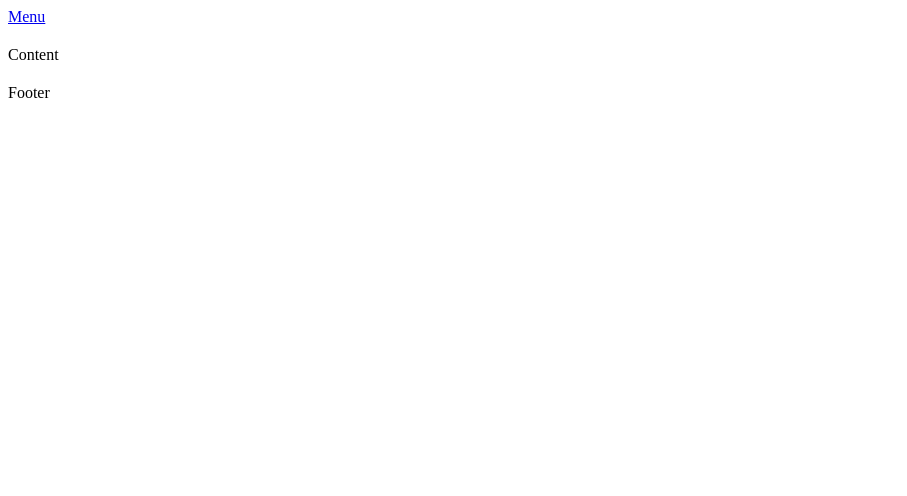
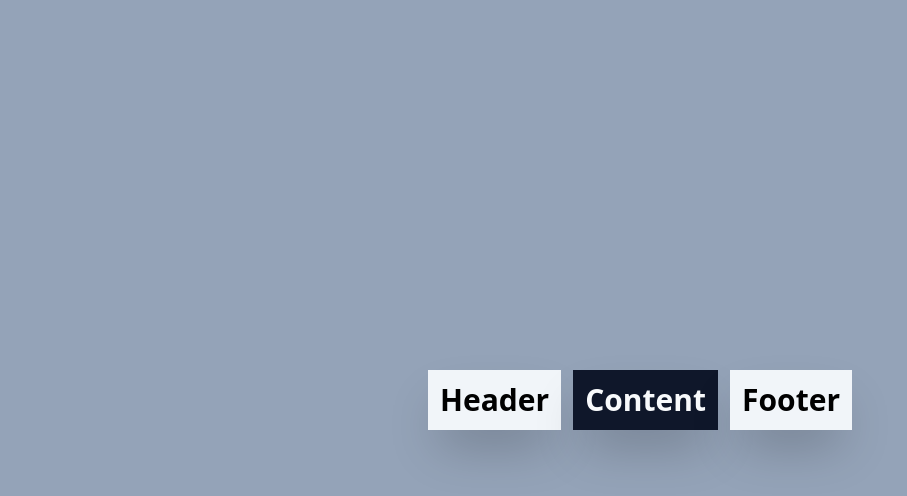
Before and after one commit to akrn27/learn-nextjs, a Next.js app: page / in a window 1280 px wide. Shown: the top 496 px of the page, without its empty margins (0-907 px from the left). Built offline with nearby package versions, Linux system fonts and the light colour scheme.

Commit message:
Tugas Hari 4

```diff
--- /dev/null
+++ b/components/content/index.js
@@ -0,0 +1,9 @@
+import React from "react";
+
+export const Content = () => {
+  return (
+    <div className="p-3 shadow-2xl text-3xl font-semibold text-center cursor-pointer bg-slate-900 hover:bg-slate-800 active:shadow-none text-slate-50 active:scale-95">
+      Content
+    </div>
+  );
+};
--- a/components/footer/index.js
+++ b/components/footer/index.js
@@ -1,7 +1,13 @@
 import React from "react";
 
+// import styles from "./styles.module.css";
+
 const Footer = () => {
-  return <div>Footer</div>;
+  return (
+    <div className="p-3 shadow-2xl text-3xl font-semibold text-center cursor-pointer bg-slate-100 hover:bg-slate-50 active:shadow-none active:scale-95">
+      Footer
+    </div>
+  );
 };
 
 export default Footer;
--- /dev/null
+++ b/components/footer/styles.module.css
@@ -0,0 +1,3 @@
+.header {
+  background-color: aqua;
+}
--- a/components/header/index.js
+++ b/components/header/index.js
@@ -2,10 +2,15 @@ import React from "react";
 import { Menu } from "../menu";
 import { withAuth } from "../with-auth";
 
+// import styles from "./styles.module.css";
+
 const Header = () => {
   return (
     <>
-      <Menu />
+      {/* <Menu /> */}
+      <div className="p-3 shadow-2xl text-3xl font-semibold text-center cursor-pointer bg-slate-100 hover:bg-slate-50 active:shadow-none active:scale-95">
+        Header
+      </div>
     </>
   );
 };
--- /dev/null
+++ b/components/header/styles.module.css
@@ -0,0 +1,3 @@
+.header {
+  background-color: aqua;
+}
--- a/components/with-auth/index.js
+++ b/components/with-auth/index.js
@@ -1,7 +1,7 @@
 import React from "react";
 
 export const withAuth = (Component) => {
-  return function WithAuth(props) {
+  return (props) => {
     const isLogin = true;
 
     if (!isLogin) return <div>Anda harus login</div>;
--- a/package.json
+++ b/package.json
@@ -14,11 +14,14 @@
     "react-dom": "latest"
   },
   "devDependencies": {
+    "autoprefixer": "^10.4.16",
     "eslint": "^7.32.0 || ^8.2.0",
     "eslint-config-airbnb": "^19.0.4",
     "eslint-plugin-import": "^2.25.3",
     "eslint-plugin-jsx-a11y": "^6.5.1",
     "eslint-plugin-react": "^7.28.0",
-    "eslint-plugin-react-hooks": "^4.3.0"
+    "eslint-plugin-react-hooks": "^4.3.0",
+    "postcss": "^8.4.31",
+    "tailwindcss": "^3.3.3"
   }
 }
--- a/pages/index.js
+++ b/pages/index.js
@@ -4,6 +4,7 @@ import { Inter } from "next/font/google";
 import styles from "@/styles/Home.module.css";
 import Header from "@/components/header";
 import Footer from "@/components/footer";
+import { Content } from "@/components/content";
 
 const inter = Inter({ subsets: ["latin"] });
 
@@ -16,9 +17,11 @@ export default function Home() {
         <meta name="viewport" content="width=device-width, initial-scale=1" />
         <link rel="icon" href="/favicon.ico" />
       </Head>
-      <Header />
-      <p>Content</p>
-      <Footer />
+      <div className="h-screen flex justify-center items-center gap-3 bg-slate-400">
+        <Header />
+        <Content />
+        <Footer />
+      </div>
     </>
   );
 }
--- /dev/null
+++ b/postcss.config.js
@@ -0,0 +1,6 @@
+module.exports = {
+  plugins: {
+    tailwindcss: {},
+    autoprefixer: {},
+  },
+}
--- a/styles/globals.css
+++ b/styles/globals.css
@@ -1,111 +1,11 @@
-* {
-  margin-bottom: 20px;
+@tailwind base;
+@tailwind components;
+@tailwind utilities;
+
+.text-red {
+  color: red;
 }
 
-/* :root {
-  --max-width: 1100px;
-  --border-radius: 12px;
-  --font-mono: ui-monospace, Menlo, Monaco, 'Cascadia Mono', 'Segoe UI Mono',
-    'Roboto Mono', 'Oxygen Mono', 'Ubuntu Monospace', 'Source Code Pro',
-    'Fira Mono', 'Droid Sans Mono', 'Courier New', monospace;
-
-  --foreground-rgb: 0, 0, 0;
-  --background-start-rgb: 214, 219, 220;
-  --background-end-rgb: 255, 255, 255;
-
-  --primary-glow: conic-gradient(
-    from 180deg at 50% 50%,
-    #16abff33 0deg,
-    #0885ff33 55deg,
-    #54d6ff33 120deg,
-    #0071ff33 160deg,
-    transparent 360deg
-  );
-  --secondary-glow: radial-gradient(
-    rgba(255, 255, 255, 1),
-    rgba(255, 255, 255, 0)
-  );
-
-  --tile-start-rgb: 239, 245, 249;
-  --tile-end-rgb: 228, 232, 233;
-  --tile-border: conic-gradient(
-    #00000080,
-    #00000040,
-    #00000030,
-    #00000020,
-    #00000010,
-    #00000010,
-    #00000080
-  );
-
-  --callout-rgb: 238, 240, 241;
-  --callout-border-rgb: 172, 175, 176;
-  --card-rgb: 180, 185, 188;
-  --card-border-rgb: 131, 134, 135;
+.background-black {
+  background-color: black;
 }
-
-@media (prefers-color-scheme: dark) {
-  :root {
-    --foreground-rgb: 255, 255, 255;
-    --background-start-rgb: 0, 0, 0;
-    --background-end-rgb: 0, 0, 0;
-
-    --primary-glow: radial-gradient(rgba(1, 65, 255, 0.4), rgba(1, 65, 255, 0));
-    --secondary-glow: linear-gradient(
-      to bottom right,
-      rgba(1, 65, 255, 0),
-      rgba(1, 65, 255, 0),
-      rgba(1, 65, 255, 0.3)
-    );
-
-    --tile-start-rgb: 2, 13, 46;
-    --tile-end-rgb: 2, 5, 19;
-    --tile-border: conic-gradient(
-      #ffffff80,
-      #ffffff40,
-      #ffffff30,
-      #ffffff20,
-      #ffffff10,
-      #ffffff10,
-      #ffffff80
-    );
-
-    --callout-rgb: 20, 20, 20;
-    --callout-border-rgb: 108, 108, 108;
-    --card-rgb: 100, 100, 100;
-    --card-border-rgb: 200, 200, 200;
-  }
-}
-
-* {
-  box-sizing: border-box;
-  padding: 0;
-  margin: 0;
-}
-
-html,
-body {
-  max-width: 100vw;
-  overflow-x: hidden;
-}
-
-body {
-  color: rgb(var(--foreground-rgb));
-  background: linear-gradient(
-      to bottom,
-      transparent,
-      rgb(var(--background-end-rgb))
-    )
-    rgb(var(--background-start-rgb));
-}
-
-a {
-  color: inherit;
-  text-decoration: none;
-}
-
-@media (prefers-color-scheme: dark) {
-  html {
-    color-scheme: dark;
-  }
-} */
--- /dev/null
+++ b/tailwind.config.js
@@ -0,0 +1,12 @@
+/** @type {import('tailwindcss').Config} */
+module.exports = {
+  content: [
+    "./app/**/*.{js,ts,jsx,tsx,mdx}",
+    "./pages/**/*.{js,ts,jsx,tsx,mdx}",
+    "./components/**/*.{js,ts,jsx,tsx,mdx}",
+  ],
+  theme: {
+    extend: {},
+  },
+  plugins: [],
+};
```
Also changed, not shown: 2 other files (tests, documents, lock files or other folders).
